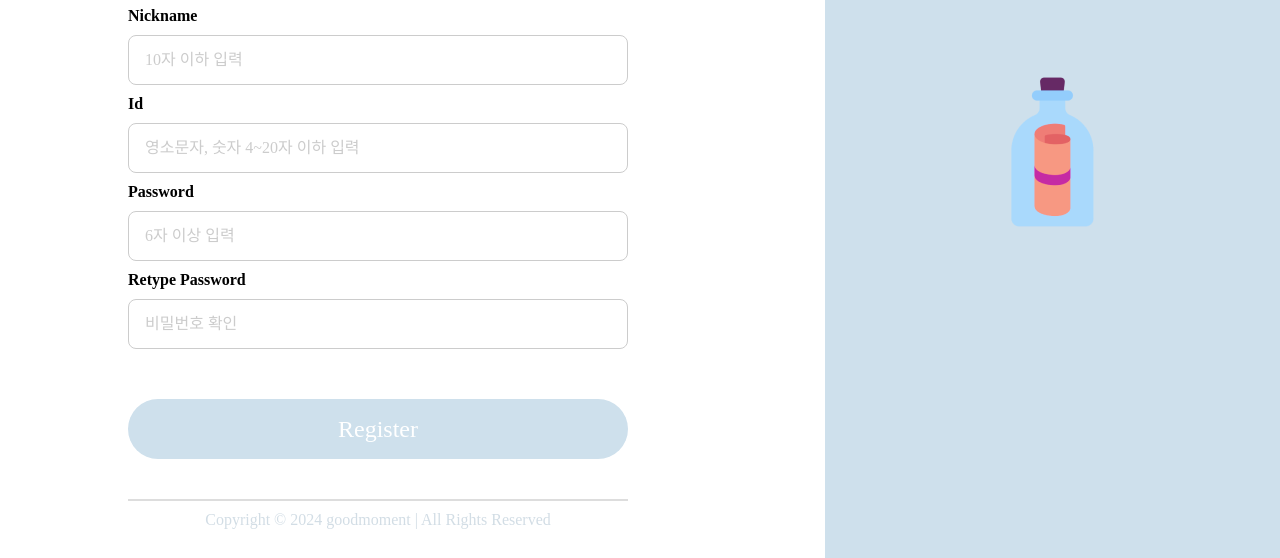
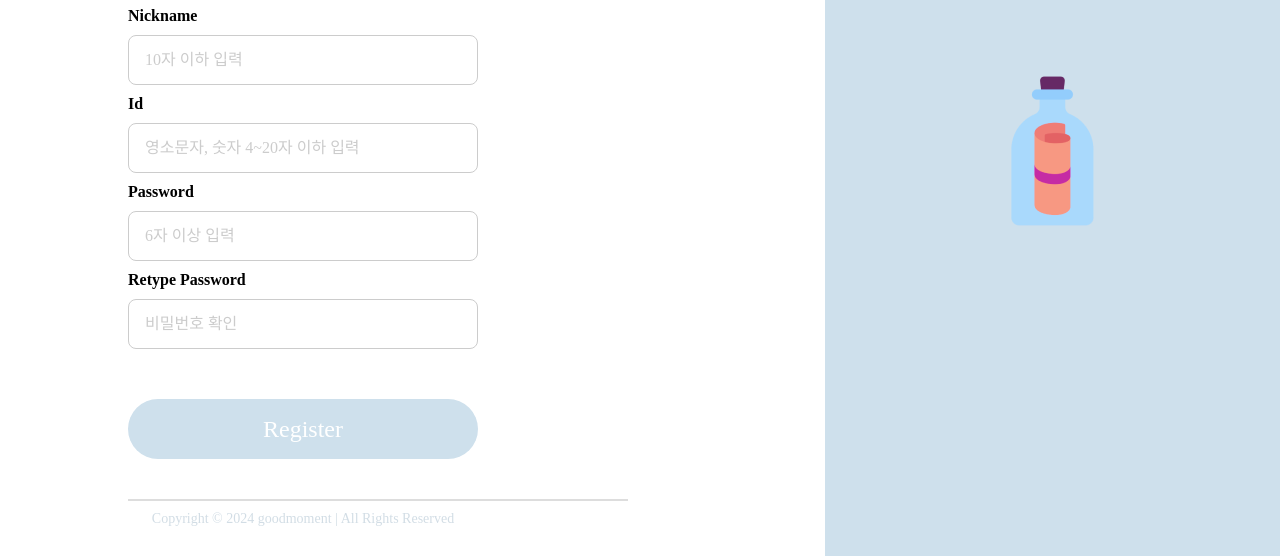
Before and after one commit to teamgoodmoment/goodmoment, a plain HTML site: page register.html in a window 1280 px wide. Shown: the part 255-813 px from the top of the page. Drawn offline with Linux system fonts and the light colour scheme; a web font is replaced by a local one.

Commit message:
login, register css 수정

```diff
--- a/css/login.css
+++ b/css/login.css
@@ -4,8 +4,13 @@
   font-size: 16px;
   margin: 0;
 }
+body{
+  background-color: #F0F5F9;
+  margin: 0;
+  min-width: 300px;
+  margin: auto;
+}
 #main {
-  width: 100%;
   display: flex;
   flex-direction: column;
   justify-content: center;
@@ -24,6 +29,7 @@
   justify-content: center;
 }
 #container {
+  width: 500px;
   display: flex;
   flex-direction: column;
   align-items: center;
@@ -48,7 +54,7 @@ img {
   display: flex;
 }
 .inputBox > input {
-  width: 500px;
+  width: 350px;
   height: 50px;
   border-radius: 8px;
   border: 1px solid #ccc;
@@ -71,7 +77,7 @@ img {
   color: #0B84FE;
 }
 .btn {
-  width: 500px;
+  width: 350px;
   height: 60px;
   border-radius: 30px;
   border: none;
@@ -90,11 +96,12 @@ hr {
 .copyright {
   display: flex;
   justify-content: center;
-  width: 500px;
+  width: 350px;
   padding: 10px 0 10px;
 }
 .txt {
   color: #D2DDE5;
+  font-size: 14px;
 }
 #footer {
   display: flex;
--- a/css/register.css
+++ b/css/register.css
@@ -4,9 +4,12 @@
   font-size: 16px;
   margin: 0;
 }
-
+body{
+  margin: 0;
+  min-width: 300px;
+  margin: auto;
+}
 #main {
-  width: 100%;
   display: flex;
 }
 #left {
@@ -60,7 +63,7 @@
   padding-bottom: 10px;
 }
 .inputBox > input {
-  width: 500px;
+  width: 350px;
   height: 50px;
   border-radius: 8px;
   border: 1px solid #ccc;
@@ -76,7 +79,7 @@
   padding: 40px 0 40px;
 }
 .btn {
-  width: 500px;
+  width: 350px;
   height: 60px;
   border-radius: 30px;
   border: none;
@@ -95,11 +98,12 @@ hr {
 .copyright {
   display: flex;
   justify-content: center;
-  width: 500px;
+  width: 350px;
   padding: 10px 0 10px;
 }
 .txt {
   color: #D2DDE5;
+  font-size: 14px;
 }
 
 
@@ -124,7 +128,7 @@ hr {
     border-bottom: 1px solid #ccc;
   }
   .arrow {
-    padding-right: 38%;
+    padding-right: 25%;
   }
   #left {
     width: 100%;
```
